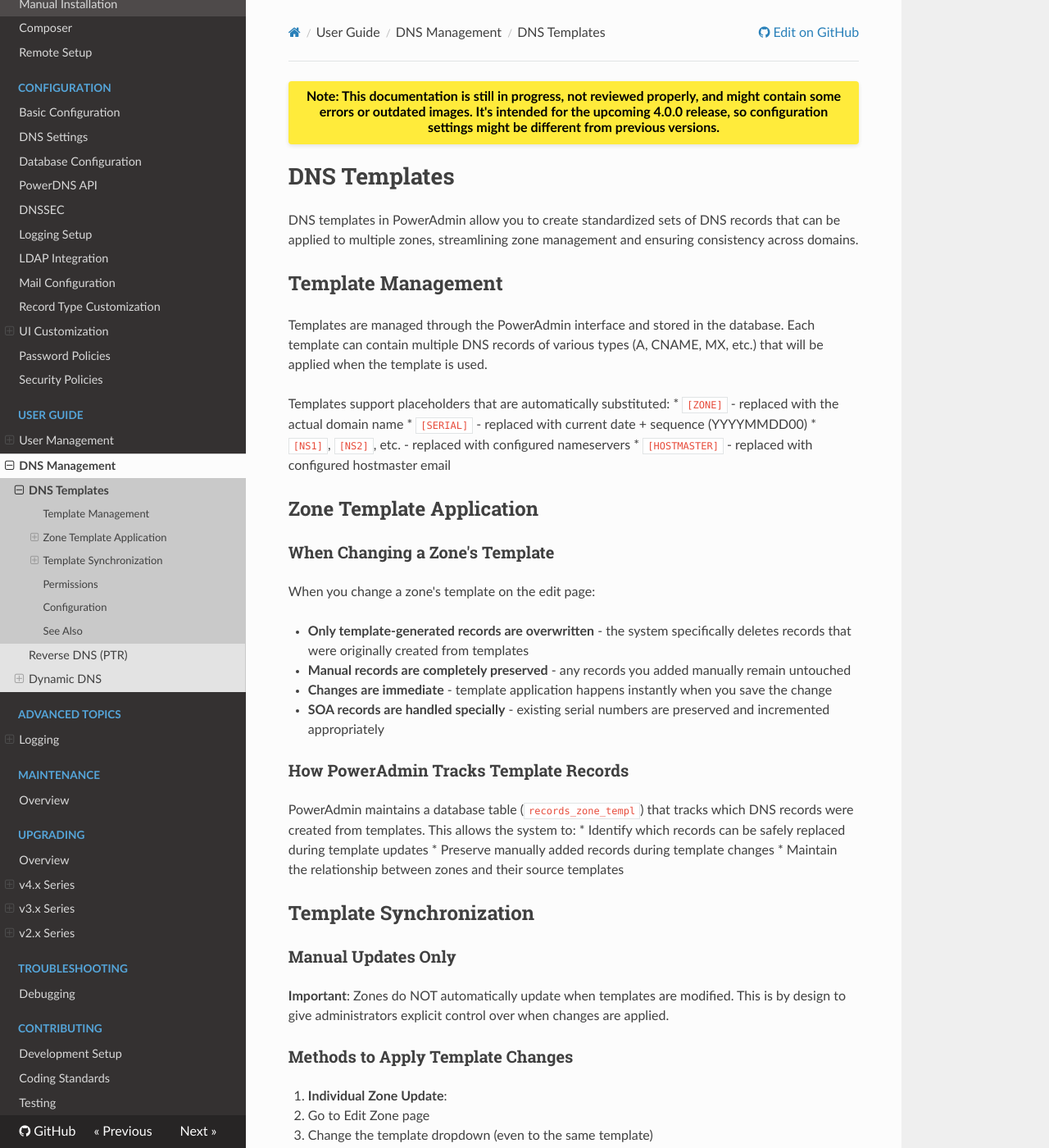
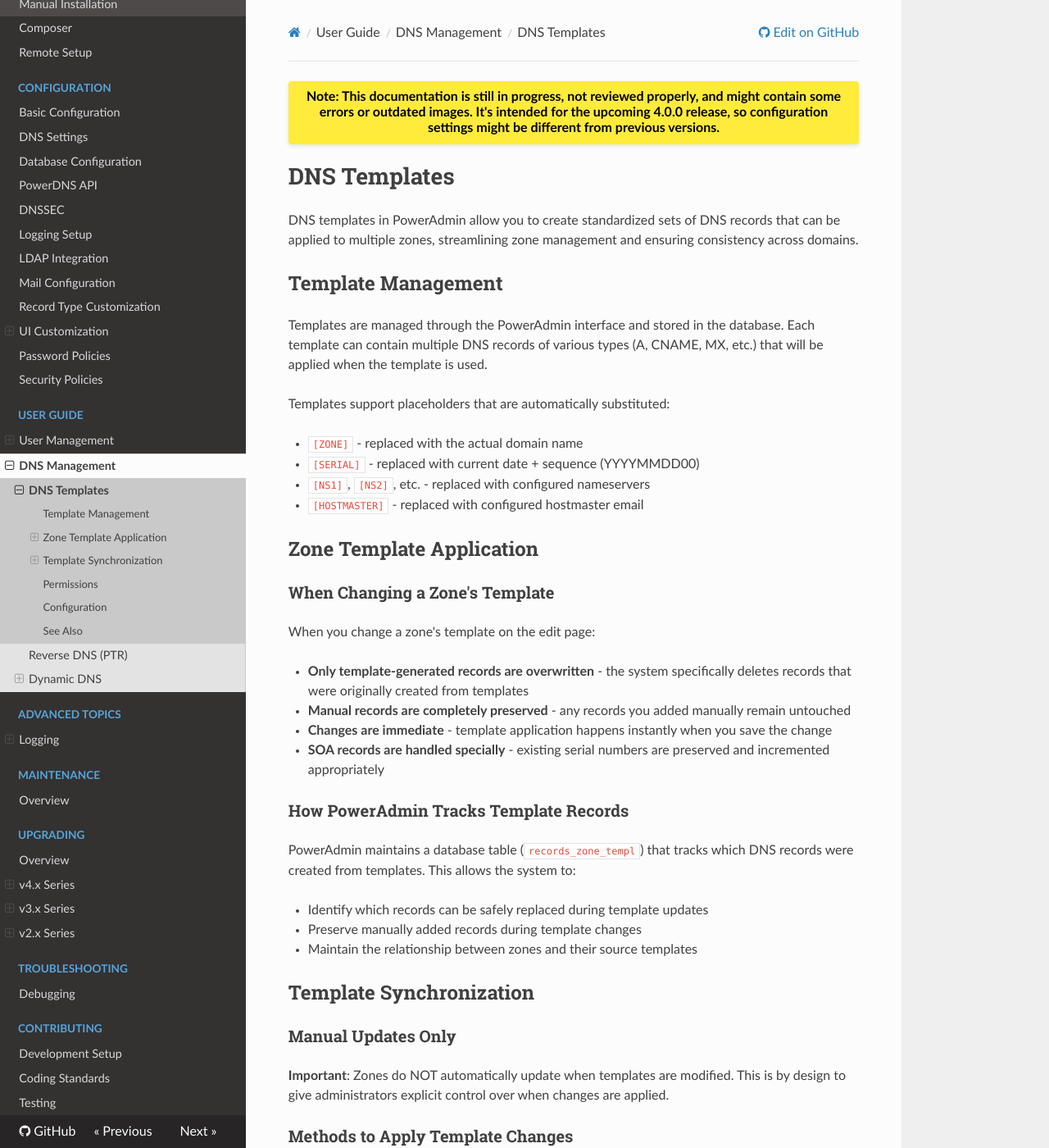
Before and after one commit to poweradmin/poweradmin-docs, an MkDocs documentation site: the page built from docs/user-guide/dns-templates.md, in a window 1280 px wide and 1400 px high. Shown: the whole window at 82% size. Built offline with MkDocs 1.6.1, drawn with Linux system fonts in a browser that asks for light colours; nearby versions of some CDN libraries.

```diff
--- a/docs/user-guide/dns-templates.md
+++ b/docs/user-guide/dns-templates.md
@@ -7,10 +7,11 @@ DNS templates in PowerAdmin allow you to create standardized sets of DNS records
 Templates are managed through the PowerAdmin interface and stored in the database. Each template can contain multiple DNS records of various types (A, CNAME, MX, etc.) that will be applied when the template is used.
 
 Templates support placeholders that are automatically substituted:
-* `[ZONE]` - replaced with the actual domain name
-* `[SERIAL]` - replaced with current date + sequence (YYYYMMDD00)
-* `[NS1]`, `[NS2]`, etc. - replaced with configured nameservers
-* `[HOSTMASTER]` - replaced with configured hostmaster email
+
+- `[ZONE]` - replaced with the actual domain name
+- `[SERIAL]` - replaced with current date + sequence (YYYYMMDD00)
+- `[NS1]`, `[NS2]`, etc. - replaced with configured nameservers
+- `[HOSTMASTER]` - replaced with configured hostmaster email
 
 ## Zone Template Application
 
@@ -18,17 +19,18 @@ Templates support placeholders that are automatically substituted:
 
 When you change a zone's template on the edit page:
 
-* **Only template-generated records are overwritten** - the system specifically deletes records that were originally created from templates
-* **Manual records are completely preserved** - any records you added manually remain untouched
-* **Changes are immediate** - template application happens instantly when you save the change
-* **SOA records are handled specially** - existing serial numbers are preserved and incremented appropriately
+- **Only template-generated records are overwritten** - the system specifically deletes records that were originally created from templates
+- **Manual records are completely preserved** - any records you added manually remain untouched
+- **Changes are immediate** - template application happens instantly when you save the change
+- **SOA records are handled specially** - existing serial numbers are preserved and incremented appropriately
 
 ### How PowerAdmin Tracks Template Records
 
 PowerAdmin maintains a database table (`records_zone_templ`) that tracks which DNS records were created from templates. This allows the system to:
-* Identify which records can be safely replaced during template updates
-* Preserve manually added records during template changes
-* Maintain the relationship between zones and their source templates
+
+- Identify which records can be safely replaced during template updates
+- Preserve manually added records during template changes
+- Maintain the relationship between zones and their source templates
 
 ## Template Synchronization
 
@@ -56,8 +58,8 @@ PowerAdmin does not currently provide interface indicators showing which zones a
 
 Template management requires specific permissions:
 
-* **Zone template operations** require `zone_master_add` permission
-* **Changing zone templates** requires `zone_meta_edit_own` along with `zone_master_add` and `zone_content_edit_own` permissions
+- **Zone template operations** require `zone_master_add` permission
+- **Changing zone templates** requires `zone_meta_edit_own` along with `zone_master_add` and `zone_content_edit_own` permissions
 
 ## Configuration
 
```
